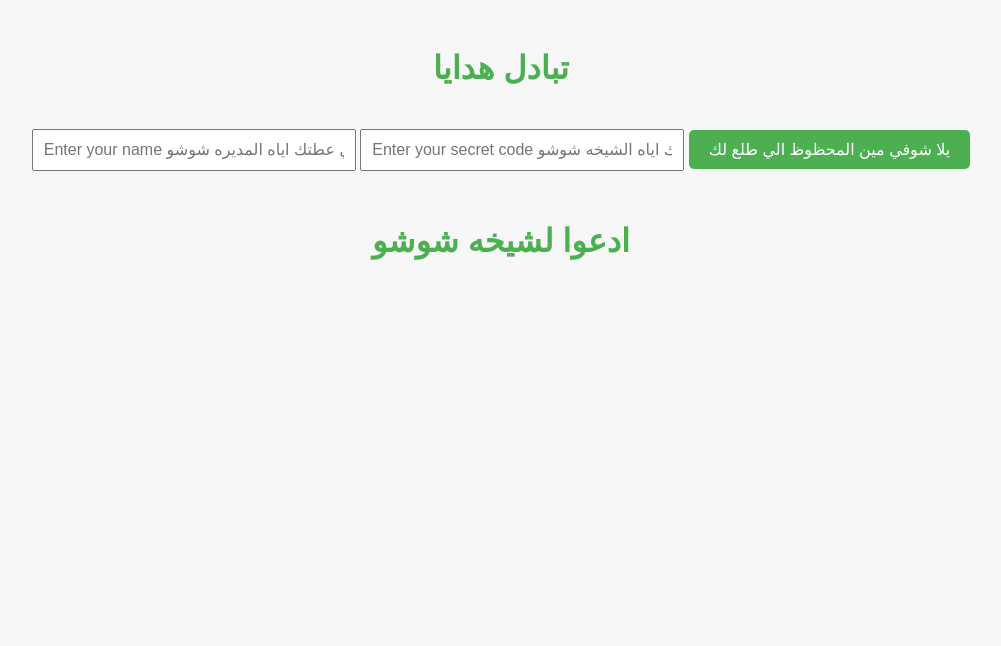
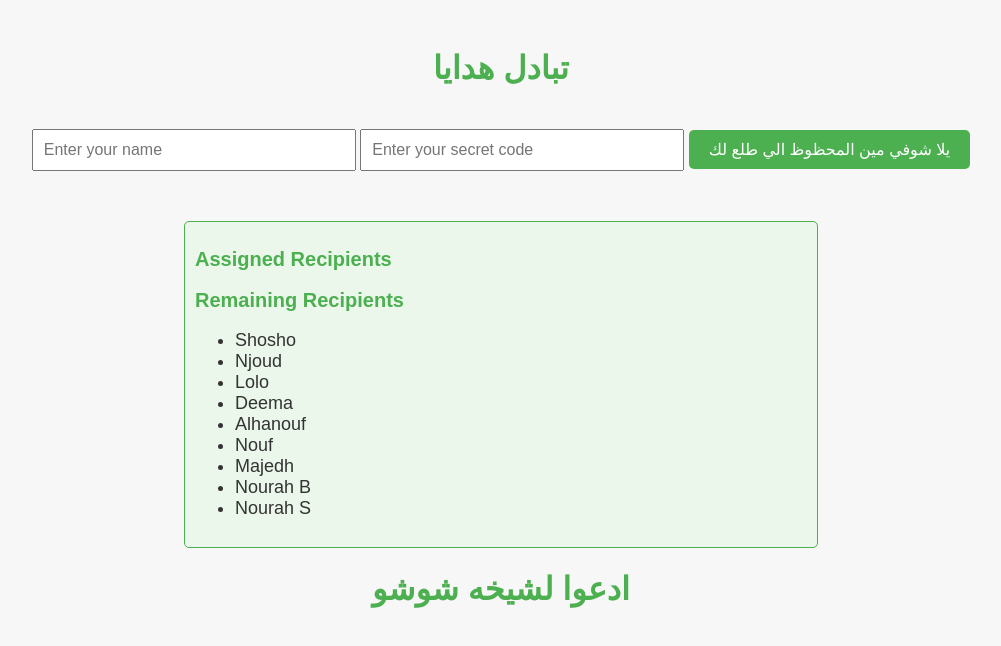
Before and after one commit to Shahd-Alfahad/giftexchange, a plain HTML site: page index.html in a window 1280 px wide. Shown: the whole page, without its empty margins (139-1140 px from the left). Drawn offline with Linux system fonts and the light colour scheme.

Commit message:
Update index.html

```diff
--- a/index.html
+++ b/index.html
@@ -36,22 +36,43 @@
         button:hover {
             background-color: #45a049;
         }
-        .result {
+        .result, .data-display {
             margin-top: 20px;
             font-size: 18px;
             color: #333;
+        }
+        .data-display {
+            text-align: left;
+            margin: 0 auto;
+            width: 50%;
+            background-color: #eaf7ea;
+            padding: 10px;
+            border: 1px solid #4CAF50;
+            border-radius: 5px;
+        }
+        .data-display h2 {
+            color: #4CAF50;
+            font-size: 20px;
         }
     </style>
 </head>
 <body>
     <h1>تبادل هدايا</h1>
     <form id="giftForm">
-        <input type="text" id="nameInput" placeholder="Enter your name الي عطتك اياه المديره شوشو" required>
-        <input type="password" id="secretCodeInput" placeholder="Enter your secret code الي بعد عطتك اياه الشيخه شوشو" required>
+        <input type="text" id="nameInput" placeholder="Enter your name" required>
+        <input type="password" id="secretCodeInput" placeholder="Enter your secret code" required>
         <button type="submit">يلا شوفي مين المحظوظ الي طلع لك</button>
     </form>
 
     <div class="result" id="result"></div>
+
+    <div class="data-display" id="dataDisplay">
+        <h2>Assigned Recipients</h2>
+        <ul id="assignedList"></ul>
+        <h2>Remaining Recipients</h2>
+        <ul id="remainingList"></ul>
+    </div>
+
     <h1>ادعوا لشيخه شوشو</h1>
     <script>
         // List of participants and their secret codes
@@ -67,9 +88,33 @@
             { name: "Nourah S", code: "4455" }
         ];
 
-        // Retrieve or initialize storage for assigned givers and recipients
+        // Initialize available recipients and assignments
+        const recipients = JSON.parse(localStorage.getItem("recipients")) || participants.map(p => p.name);
         const assigned = JSON.parse(localStorage.getItem("assigned")) || {};
-        const recipientsUsed = JSON.parse(localStorage.getItem("recipientsUsed")) || [];
+
+        // Update the data display on the page
+        function updateDataDisplay() {
+            const assignedList = document.getElementById("assignedList");
+            const remainingList = document.getElementById("remainingList");
+
+            // Clear existing lists
+            assignedList.innerHTML = "";
+            remainingList.innerHTML = "";
+
+            // Display assigned data
+            for (const [giver, recipient] of Object.entries(assigned)) {
+                const li = document.createElement("li");
+                li.textContent = `${giver} ➡️ ${recipient}`;
+                assignedList.appendChild(li);
+            }
+
+            // Display remaining recipients
+            recipients.forEach(name => {
+                const li = document.createElement("li");
+                li.textContent = name;
+                remainingList.appendChild(li);
+            });
+        }
 
         document.getElementById("giftForm").addEventListener("submit", function(event) {
             event.preventDefault(); // Prevent page reload
@@ -86,14 +131,13 @@
 
             // Check if the participant already has an assigned recipient
             if (assigned[participant.name]) {
-                document.getElementById("result").textContent = `Hi ${participant.name}, your secret gift recipient is assigned.`;
+                document.getElementById("result").textContent = `Hi ${participant.name}, your secret gift recipient is: ${assigned[participant.name]}.`;
+                updateDataDisplay();
                 return;
             }
 
-            // Filter available recipients (not already assigned and not the participant themselves)
-            const available = participants
-                .map(p => p.name)
-                .filter(name => name !== participant.name && !recipientsUsed.includes(name));
+            // Filter available recipients (exclude the participant themselves)
+            const available = recipients.filter(name => name !== participant.name);
 
             if (available.length === 0) {
                 document.getElementById("result").textContent = "Error: No more recipients available.";
@@ -103,14 +147,25 @@
             // Randomly assign a recipient
             const recipient = available[Math.floor(Math.random() * available.length)];
             assigned[participant.name] = recipient;
-            recipientsUsed.push(recipient); // Mark this recipient as used
 
-            // Save updated assignments to localStorage
+            // Remove the assigned recipient from the recipients list
+            const recipientIndex = recipients.indexOf(recipient);
+            if (recipientIndex !== -1) {
+                recipients.splice(recipientIndex, 1); // Remove the recipient
+            }
+
+            // Save updates to localStorage
             localStorage.setItem("assigned", JSON.stringify(assigned));
-            localStorage.setItem("recipientsUsed", JSON.stringify(recipientsUsed));
+            localStorage.setItem("recipients", JSON.stringify(recipients));
 
-            document.getElementById("result").textContent = `Hi ${participant.name}, your secret gift recipient is assigned.`;
+            document.getElementById("result").textContent = `Hi ${participant.name}, your secret gift recipient is: ${recipient}.`;
+
+            // Update the displayed data
+            updateDataDisplay();
         });
+
+        // Initial update of the data display
+        updateDataDisplay();
     </script>
 </body>
 </html>
```
